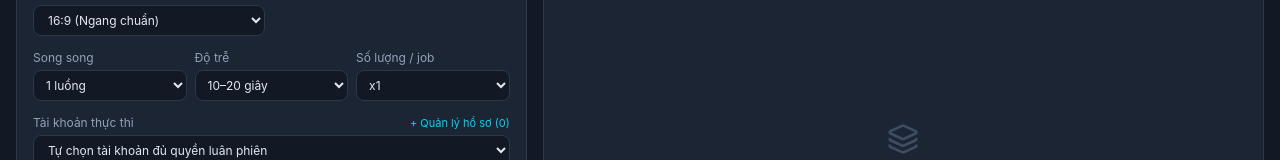
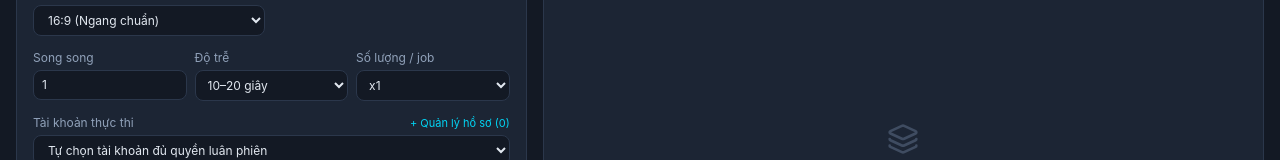
Before and after one commit to hanmactuhk-cmyk/taotoolveo3, a React (Vite) app: page / in a window 1280 px wide. Shown: the part 322-482 px from the top of the page. Built offline with nearby package versions, Linux system fonts and the light colour scheme.

Commit message:
Allow user-defined parallel job count, including 10 or more workers

```diff
--- a/electron/job-runner-core.js
+++ b/electron/job-runner-core.js
@@ -41,7 +41,8 @@ class JobRunner {
   }
   runQueue(options = {}) {
     if (this.running) return this.runPromise;
-    const concurrent = Math.min(8, Math.max(1, Number.parseInt(options.concurrent, 10) || 1));
+    const requested = Number(options.concurrent);
+    const concurrent = Number.isSafeInteger(requested) && requested > 0 ? requested : 1;
     this.lastOptions = { ...options, concurrent };
     this.running = true; this.paused = false; this.stopped = false; this.status();
     this.runPromise = this.drain(this.lastOptions); return this.runPromise;
--- a/src/App.tsx
+++ b/src/App.tsx
@@ -719,18 +719,14 @@ export default function App() {
               <div className="grid grid-cols-3 gap-2">
                 <div>
                   <label className="text-xs text-slate-400 block mb-1">Song song</label>
-                  <select
+                  <input
+                    type="number"
+                    min="1"
+                    step="1"
                     value={concurrent}
                     onChange={e => setConcurrent(e.target.value)}
                     className="w-full bg-[#131924] border border-[#2B374B] rounded-lg px-2 py-1.5 text-xs text-slate-200"
-                  >
-                    <option value="1">1 luồng</option>
-                    <option value="2">2 luồng</option>
-                    <option value="3">3 luồng</option>
-                    <option value="4">4 luồng</option>
-                    <option value="6">6 luồng</option>
-                    <option value="8">8 luồng</option>
-                  </select>
+                  />
                 </div>
 
                 <div>
```
Also changed, not shown: 1 other file (tests, documents, lock files or other folders).
